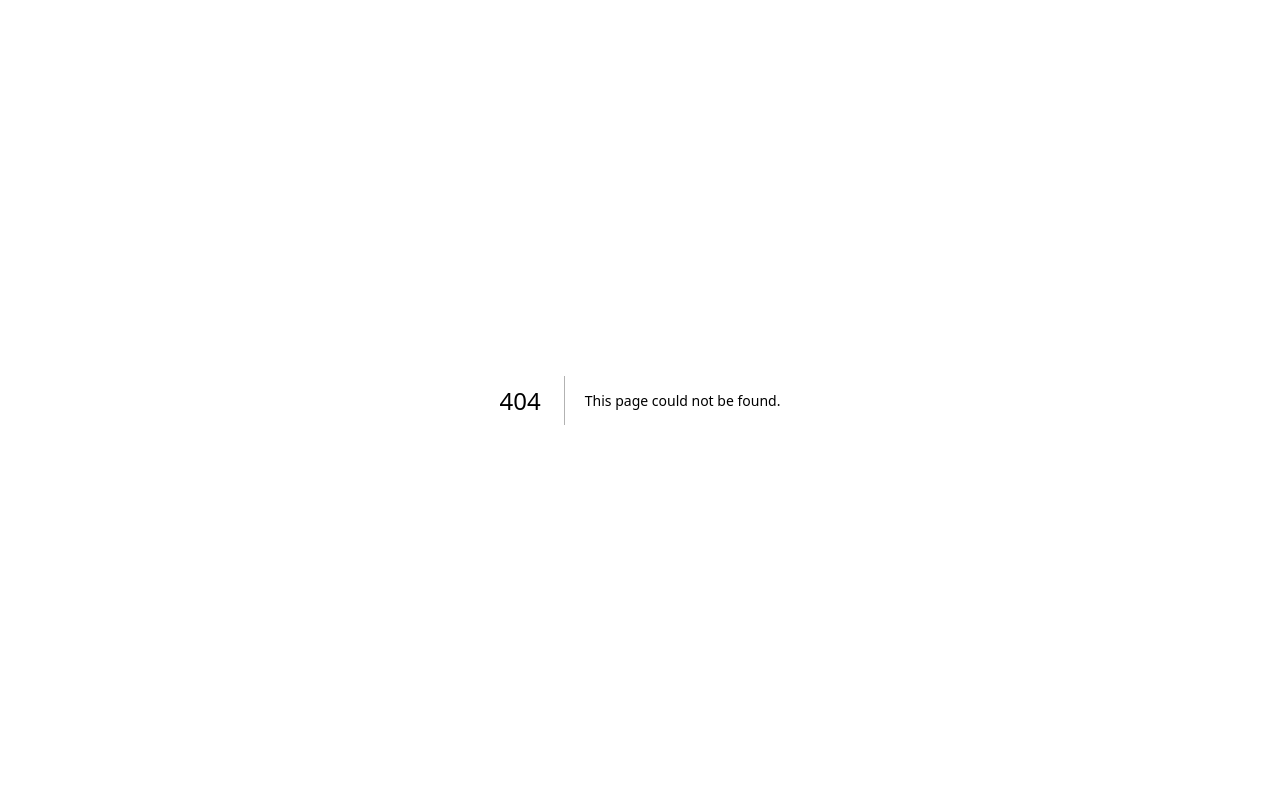
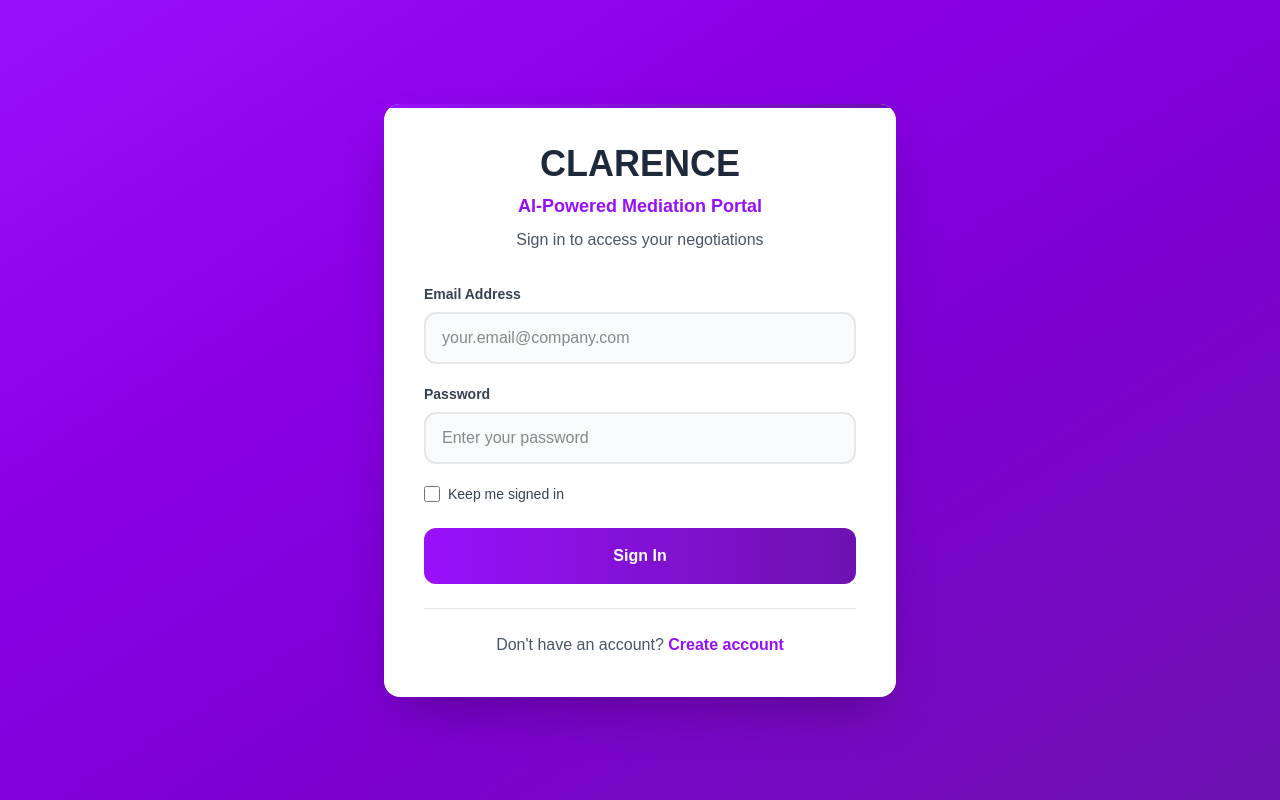
Before and after one commit to SpikeIreland/clarence, a Next.js app: page /auth/login in a window 1280 px wide. Before the commit this address had no page. Built offline with nearby package versions, Linux system fonts and the light colour scheme.

Commit message:
Add CLARENCE login page with authentication

```diff
--- /dev/null
+++ b/app/auth/login/page.tsx
@@ -0,0 +1,250 @@
+'use client'
+import { useState, useEffect } from 'react'
+import { useRouter } from 'next/navigation'
+
+export default function LoginPage() {
+  const router = useRouter()
+  const [email, setEmail] = useState('')
+  const [password, setPassword] = useState('')
+  const [rememberMe, setRememberMe] = useState(false)
+  const [loading, setLoading] = useState(false)
+  const [message, setMessage] = useState<{text: string, type: 'success' | 'error' | 'info'} | null>(null)
+
+  // Configuration
+  const API_BASE = 'https://spikeislandstudios.app.n8n.cloud'
+
+  // Check for existing session on mount
+  useEffect(() => {
+    checkExistingSession()
+
+    // Pre-fill remembered email
+    const rememberedEmail = localStorage.getItem('rememberUser')
+    if (rememberedEmail) {
+      setEmail(rememberedEmail)
+      setRememberMe(true)
+    }
+  }, [])
+
+  // API call helper
+  async function apiCall(endpoint: string, method = 'GET', body: any = null, token: string | null = null) {
+    const headers: any = {
+      'Content-Type': 'application/json'
+    }
+
+    if (token) {
+      headers['Authorization'] = `Bearer ${token}`
+    }
+
+    const config: RequestInit = {
+      method,
+      headers
+    }
+
+    if (body) {
+      config.body = JSON.stringify(body)
+    }
+
+    try {
+      const response = await fetch(`${API_BASE}${endpoint}`, config)
+      const data = await response.json()
+      return data
+    } catch (error) {
+      console.error('API Error:', error)
+      return {
+        success: false,
+        message: 'Network error. Please check your connection and try again.'
+      }
+    }
+  }
+
+  // Login function
+  async function login(email: string, password: string, rememberMe: boolean = false) {
+    const result = await apiCall('/webhook/auth-login', 'POST', {
+      email,
+      password,
+      rememberMe
+    })
+
+    if (result.success) {
+      localStorage.setItem('sessionToken', result.sessionToken)
+      localStorage.setItem('user', JSON.stringify(result.user))
+
+      if (rememberMe) {
+        localStorage.setItem('rememberUser', email)
+      }
+    }
+
+    return result
+  }
+
+  // Check existing session
+  async function checkExistingSession() {
+    const token = localStorage.getItem('sessionToken')
+    if (token) {
+      const result = await apiCall('/webhook/auth-validate', 'GET', null, token)
+      if (result.success && result.user) {
+        const userData = {
+          userId: result.user.user_id,
+          firstName: result.user.first_name,
+          lastName: result.user.last_name,
+          email: result.user.email,
+          company: result.user.company_name,
+          role: result.user.role,
+          sessionToken: token
+        }
+
+        setMessage({ text: `Welcome back, ${userData.firstName}! Redirecting...`, type: 'success' })
+        setTimeout(() => redirectBasedOnRole(userData), 1000)
+      } else {
+        localStorage.removeItem('sessionToken')
+        localStorage.removeItem('user')
+      }
+    }
+  }
+
+  // Redirect based on role
+  function redirectBasedOnRole(user: any) {
+    const userData = {
+      userId: user.userId || user.user_id,
+      name: `${user.firstName || user.first_name || ''} ${user.lastName || user.last_name || ''}`.trim(),
+      firstName: user.firstName || user.first_name,
+      lastName: user.lastName || user.last_name,
+      email: user.email,
+      company: user.companyName || user.company_name,
+      role: user.role,
+      sessionToken: localStorage.getItem('sessionToken') || 'temp-token'
+    }
+
+    localStorage.setItem('clarence_auth', JSON.stringify({
+      userId: userData.userId,
+      sessionToken: userData.sessionToken,
+      userInfo: userData
+    }))
+
+    // For now, redirect to the chat page we created
+    // Later you can create a dashboard page and redirect there
+    router.push('/chat')
+  }
+
+  // Handle form submission
+  async function handleSubmit(e: React.FormEvent) {
+    e.preventDefault()
+    setLoading(true)
+    setMessage(null)
+
+    const result = await login(email, password, rememberMe)
+
+    if (result.success && result.user) {
+      setMessage({
+        text: `Welcome back, ${result.user.firstName}! Redirecting...`,
+        type: 'success'
+      })
+      setTimeout(() => redirectBasedOnRole(result.user), 1500)
+    } else {
+      setMessage({
+        text: result.message || 'Login failed. Please check your credentials.',
+        type: 'error'
+      })
+      setLoading(false)
+    }
+  }
+
+  return (
+    <div className="min-h-screen bg-gradient-to-br from-purple-600 via-purple-700 to-purple-800 flex items-center justify-center p-5">
+      <div className="bg-white rounded-2xl shadow-2xl p-10 w-full max-w-lg relative overflow-hidden">
+        {/* Top gradient bar */}
+        <div className="absolute top-0 left-0 right-0 h-1 bg-gradient-to-r from-purple-600 to-purple-800"></div>
+
+        {/* Header */}
+        <div className="text-center mb-8">
+          <h1 className="text-4xl font-bold text-gray-800 mb-2">CLARENCE</h1>
+          <div className="text-lg font-semibold text-purple-600 mb-2">AI-Powered Mediation Portal</div>
+          <p className="text-gray-600">Sign in to access your negotiations</p>
+        </div>
+
+        {/* Message Display */}
+        {message && (
+          <div className={`p-4 rounded-lg mb-6 text-center font-medium ${
+            message.type === 'success' ? 'bg-green-100 text-green-800 border border-green-200' :
+            message.type === 'error' ? 'bg-red-100 text-red-800 border border-red-200' :
+            'bg-blue-100 text-blue-800 border border-blue-200'
+          }`}>
+            {message.text}
+          </div>
+        )}
+
+        {/* Login Form */}
+        <form onSubmit={handleSubmit}>
+          <div className="mb-5">
+            <label className="block mb-2 text-gray-700 font-semibold text-sm">
+              Email Address
+            </label>
+            <input
+              type="email"
+              value={email}
+              onChange={(e) => setEmail(e.target.value)}
+              className="w-full px-4 py-3 border-2 border-gray-200 rounded-xl text-base bg-gray-50 focus:outline-none focus:border-purple-600 focus:bg-white transition-all"
+              placeholder="your.email@company.com"
+              required
+            />
+          </div>
+
+          <div className="mb-5">
+            <label className="block mb-2 text-gray-700 font-semibold text-sm">
+              Password
+            </label>
+            <input
+              type="password"
+              value={password}
+              onChange={(e) => setPassword(e.target.value)}
+              className="w-full px-4 py-3 border-2 border-gray-200 rounded-xl text-base bg-gray-50 focus:outline-none focus:border-purple-600 focus:bg-white transition-all"
+              placeholder="Enter your password"
+              required
+            />
+          </div>
+
+          <div className="mb-6 flex items-center">
+            <input
+              type="checkbox"
+              id="rememberMe"
+              checked={rememberMe}
+              onChange={(e) => setRememberMe(e.target.checked)}
+              className="mr-2 w-4 h-4 text-purple-600 rounded focus:ring-purple-500"
+            />
+            <label htmlFor="rememberMe" className="text-gray-700 text-sm">
+              Keep me signed in
+            </label>
+          </div>
+
+          <button
+            type="submit"
+            disabled={loading}
+            className="w-full py-4 bg-gradient-to-r from-purple-600 to-purple-800 text-white rounded-xl font-semibold text-base transition-all hover:shadow-lg hover:-translate-y-0.5 disabled:opacity-60 disabled:cursor-not-allowed relative"
+          >
+            {loading ? (
+              <span className="flex items-center justify-center">
+                <svg className="animate-spin h-5 w-5 mr-3" viewBox="0 0 24 24">
+                  <circle className="opacity-25" cx="12" cy="12" r="10" stroke="currentColor" strokeWidth="4" fill="none" />
+                  <path className="opacity-75" fill="currentColor" d="M4 12a8 8 0 018-8V0C5.373 0 0 5.373 0 12h4zm2 5.291A7.962 7.962 0 014 12H0c0 3.042 1.135 5.824 3 7.938l3-2.647z" />
+                </svg>
+                Signing in...
+              </span>
+            ) : (
+              'Sign In'
+            )}
+          </button>
+        </form>
+
+        {/* Sign up link */}
+        <div className="text-center mt-6 pt-6 border-t border-gray-200">
+          <p className="text-gray-600">
+            Don't have an account?{' '}
+            <a href="/auth/signup" className="text-purple-600 font-semibold hover:text-purple-800 hover:underline transition-colors">
+              Create account
+            </a>
+          </p>
+        </div>
+      </div>
+    </div>
+  )
+}
--- a/app/page.tsx
+++ b/app/page.tsx
@@ -6,9 +6,9 @@ export default function Home() {
           <h1 className="text-3xl font-bold text-white">CLARENCE</h1>
           <div className="space-x-6">
             <button className="text-white/80 hover:text-white transition">Platform</button>
-            <button className="bg-blue-600 hover:bg-blue-700 text-white px-6 py-2 rounded-lg transition">
-              Sign In
-            </button>
+            <a href="/auth/login" className="bg-blue-600 hover:bg-blue-700 text-white px-6 py-2 rounded-lg transition inline-block">
+            Sign In
+            </a>
           </div>
         </nav>
 
```
